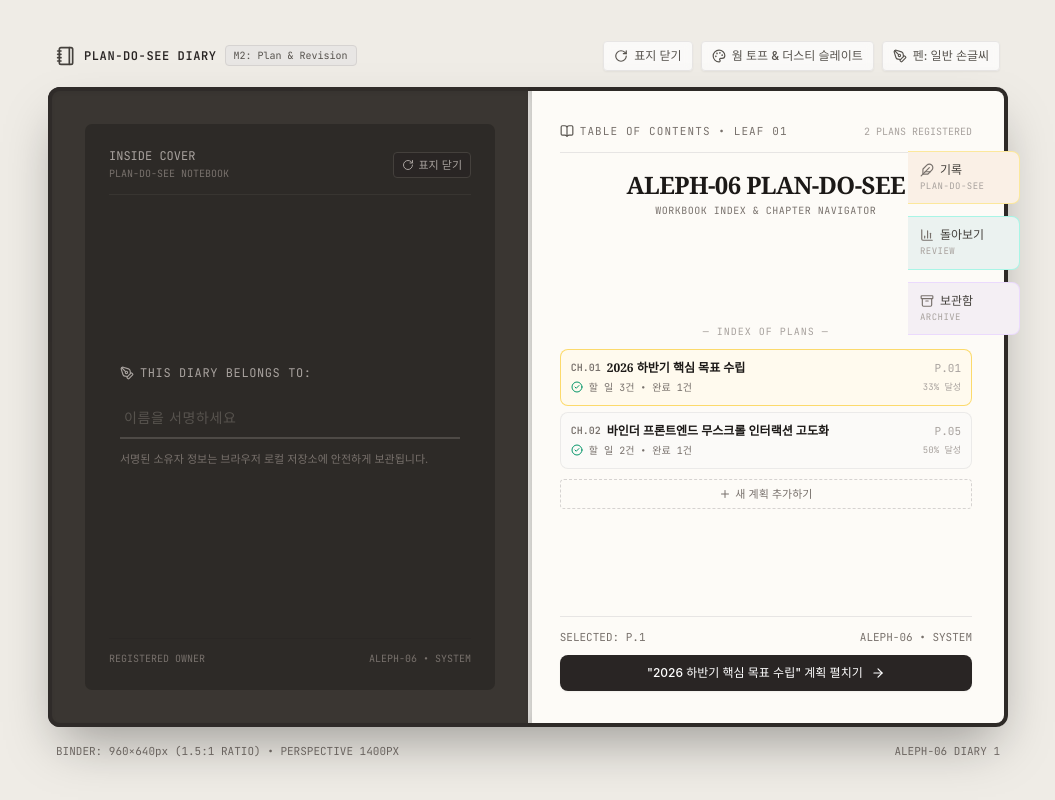
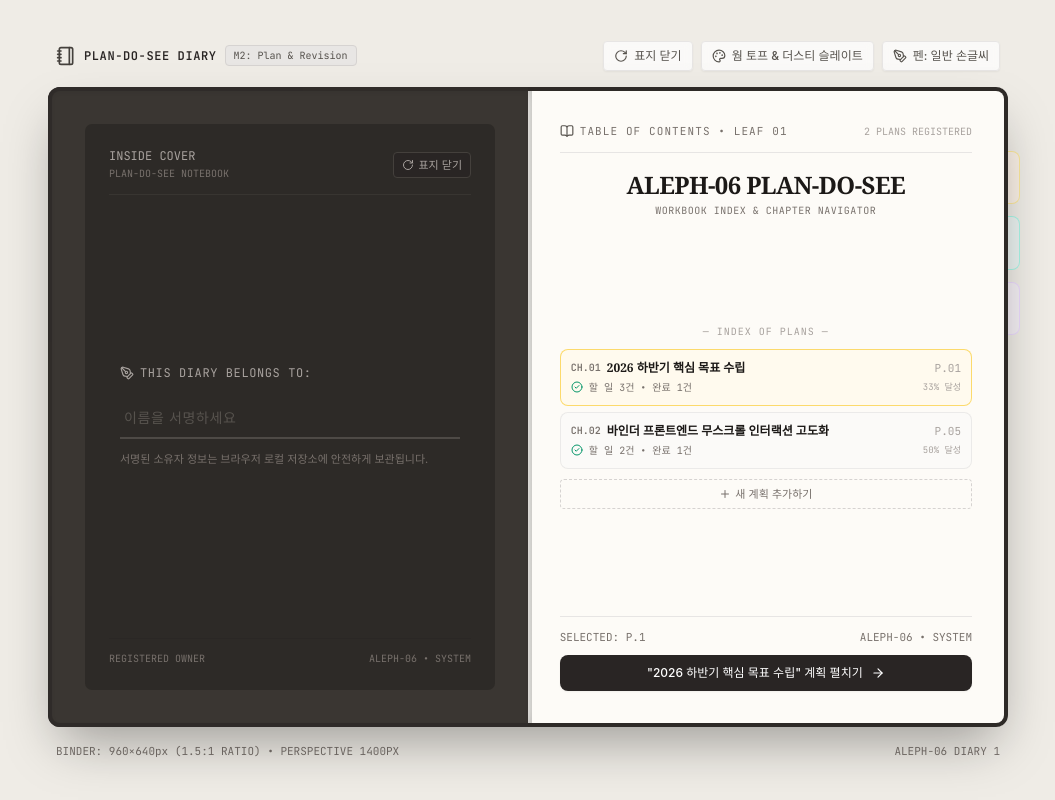
Before and after one commit to mmmphyun/aleph-06-diary, a React (Vite) app: page / in a window 1280 px wide. Both pictures are taken after a click on the button "다이어리 열기 →". Shown: the whole page, without its empty margins (112-1167 px from the left). Built offline with nearby package versions, Linux system fonts and the light colour scheme; a web font is replaced by a local one.

Commit message:
fix(chassis): 속표지 및 플립 구간 섀시 z-25 격상으로 인덱스 탭 차폐 보장

```diff
--- a/src/components/BinderChassis.tsx
+++ b/src/components/BinderChassis.tsx
@@ -248,12 +248,13 @@ export const BinderChassis: React.FC<BinderChassisProps> = ({
       {/* [레이어 2: 펼침 상태 양면 바인더 섀시 (960×640px)] 속지 캔버스 */}
       {/* ========================================================================= */}
       <div
-        className={`absolute inset-0 w-[960px] h-[640px] rounded-xl border-4 border-[#2E2A27] shadow-chassis overflow-visible z-20 transition-opacity duration-300 ${
+        className={`absolute inset-0 w-[960px] h-[640px] rounded-xl border-4 border-[#2E2A27] shadow-chassis overflow-visible transition-opacity duration-300 ${
           !isOpen ? 'opacity-0 pointer-events-none' : 'opacity-100'
         }`}
         style={{
           backgroundColor: 'var(--color-cover)',
           boxShadow: '0 25px 50px -12px rgba(0, 0, 0, 0.35)',
+          zIndex: !hasTurnedTitlePage || isLeafFlipping ? 25 : 20,
         }}
       >
         {/* 바인더 내부 양면 페이퍼 컨테이너 */}
```
